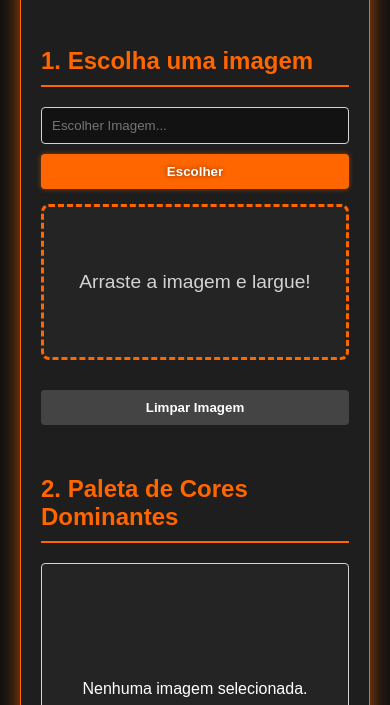
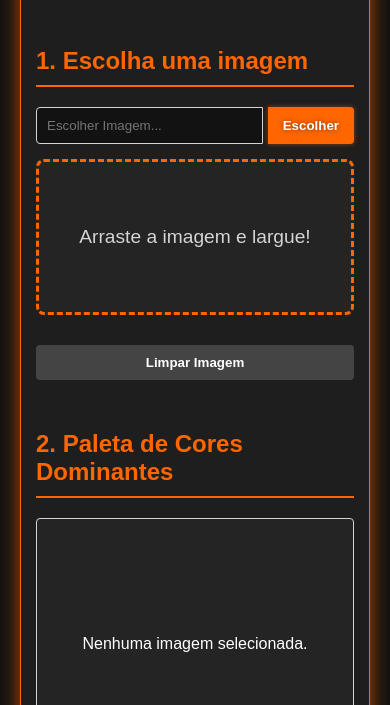
Before and after one commit to felipegoulart06-lab/IDENTIFICADOR-DE-CORES-RGB, a plain HTML site: page index.html in a window 390 px wide. Shown: the part 139-844 px from the top of the page. Drawn offline with Linux system fonts and the light colour scheme; a script that the page names is missing.

Commit message:
Refactor CSS comments and adjust styles

```diff
--- a/style.css
+++ b/style.css
@@ -32,6 +32,7 @@ body {
     color: var(--cor-principal);
     text-align: center;
     margin-bottom: 30px;
+    /* Sombra de texto removida (a seu pedido) */
     text-shadow: none;
 }
 
@@ -194,44 +195,53 @@ body {
 
 @media (max-width: 768px) {
 
-    /* 1. Empilhamento das colunas */
+    /* 1. Empilhamento das colunas (CORREÇÃO CHAVE) */
     .conteudo-duas-colunas {
         flex-direction: column;
-        gap: 30px; /* Reduz a distância entre os blocos */
+        gap: 30px;
+        /* Força a largura para 100% no modo de coluna */
+        width: 100%;
     }
 
-    /* 2. Padding geral menor para usar mais espaço */
+    /* 2. Padding e margens menores no container principal */
     .container-principal {
-        padding: 20px;
+        padding: 20px 15px; /* Mais estreito nas laterais */
+        box-sizing: border-box;
     }
 
-    /* 3. Títulos menores para telas pequenas */
+    /* 3. Colunas devem ocupar 100% de largura no modo empilhado */
+    .coluna-upload, .coluna-paleta {
+        flex: 0 0 100%; /* Força a coluna a ser 100% da largura */
+    }
+
+    /* 4. Títulos menores para telas pequenas */
     .coluna-upload h2, .coluna-paleta h2 {
         font-size: 1.5em;
     }
 
-    /* 4. Input e botão de escolher devem ocupar a largura total */
+    /* 5. Input e botão de escolher devem ocupar a largura total */
     .input-container {
-        flex-direction: column;
+        flex-direction: row;
+        gap: 5px;
     }
 
     #file-name {
-        border-radius: 4px; /* Remove o ajuste de canto */
-        margin-bottom: 10px;
+        flex-grow: 1;
+        border-radius: 4px 0 0 4px;
     }
 
     .btn-laranja-neon {
-        border-radius: 4px;
+        border-radius: 0 4px 4px 0;
         margin-left: 0;
     }
 
-    /* 5. Centraliza o botão 'Limpar' */
+    /* 6. Centraliza o botão 'Limpar' */
     .btn-limpar {
-        max-width: none;
+        max-width: 100%;
         width: 100%;
     }
 
-    /* 6. Quadrados de cor ligeiramente menores para caber mais na linha */
+    /* 7. Quadrados de cor ligeiramente menores para caber mais na linha */
     .cor-quadrado {
         width: 65px;
         height: 65px;
@@ -240,7 +250,7 @@ body {
 }
 
 @media (max-width: 480px) {
-    /* 7. Ajuste fino em telas muito pequenas */
+    /* 8. Ajuste fino em telas muito pequenas */
     .cor-quadrado {
         width: 55px;
         height: 55px;
```
